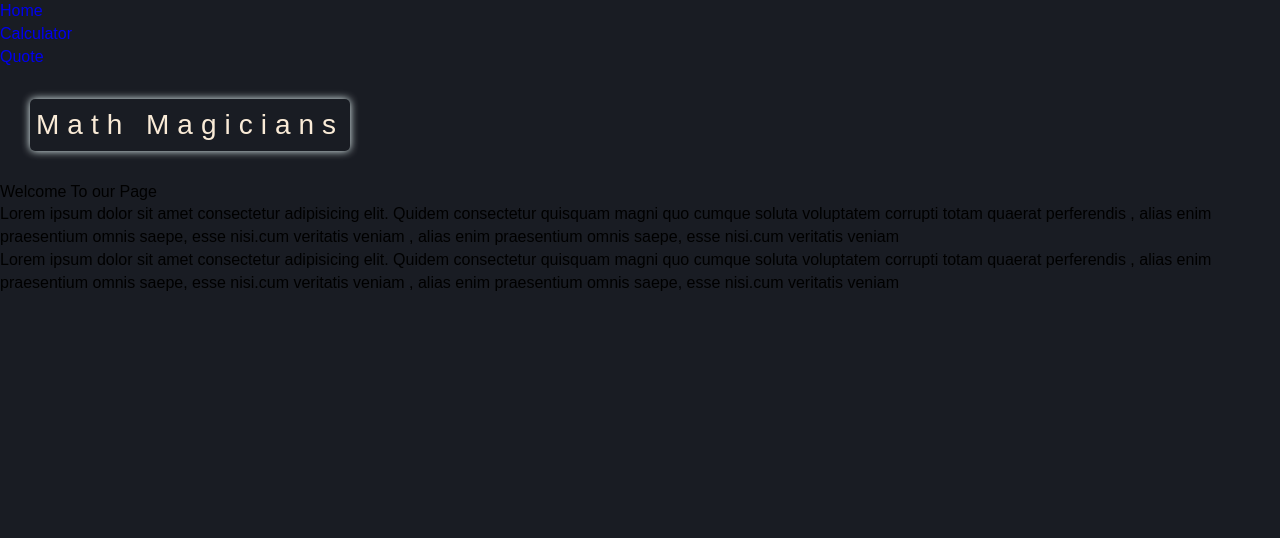
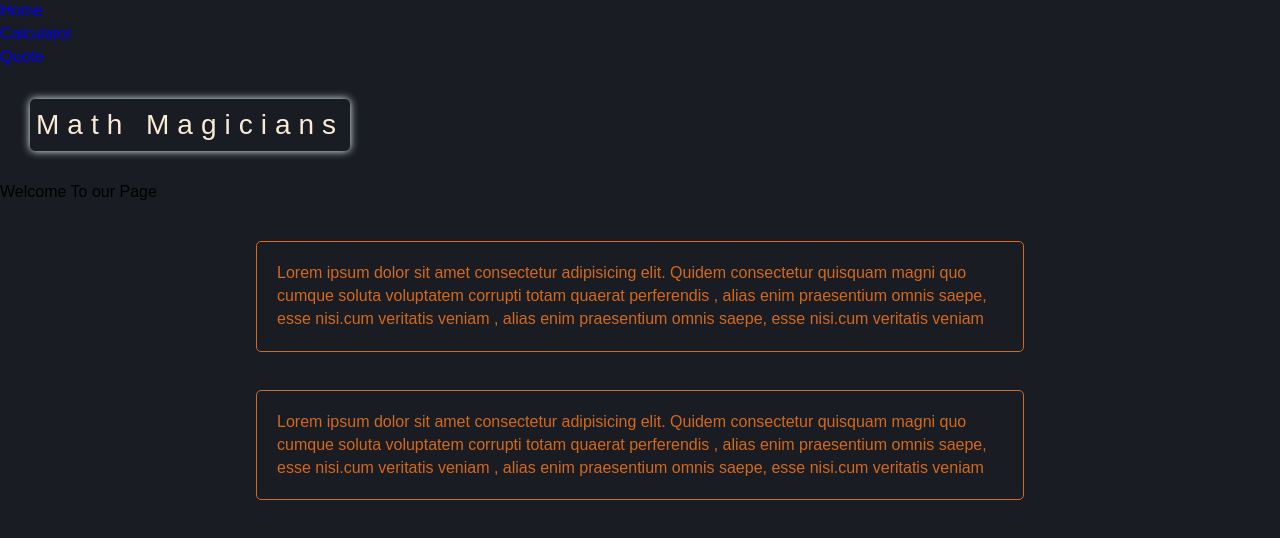
Before and after one commit to osamaashraf6/Math-magicians, a React (Create React App) app: page /home in a window 1280 px wide. Shown: the top 538 px of the page. Built offline with nearby package versions, Linux system fonts and the light colour scheme.

Commit message:
Add the styling for the home component

```diff
--- a/src/components/home/HomeContent.css
+++ b/src/components/home/HomeContent.css
@@ -0,0 +1,17 @@
+.welcome {
+  width: fit-content;
+  margin: 54px;
+  color: beige;
+  font-size: 18px;
+  letter-spacing: 5px;
+  border-bottom: 1px solid;
+}
+
+p {
+  color: chocolate;
+  padding: 20px;
+  border: 1px solid;
+  width: 60%;
+  margin: 38px auto;
+  border-radius: 5px;
+}
```
